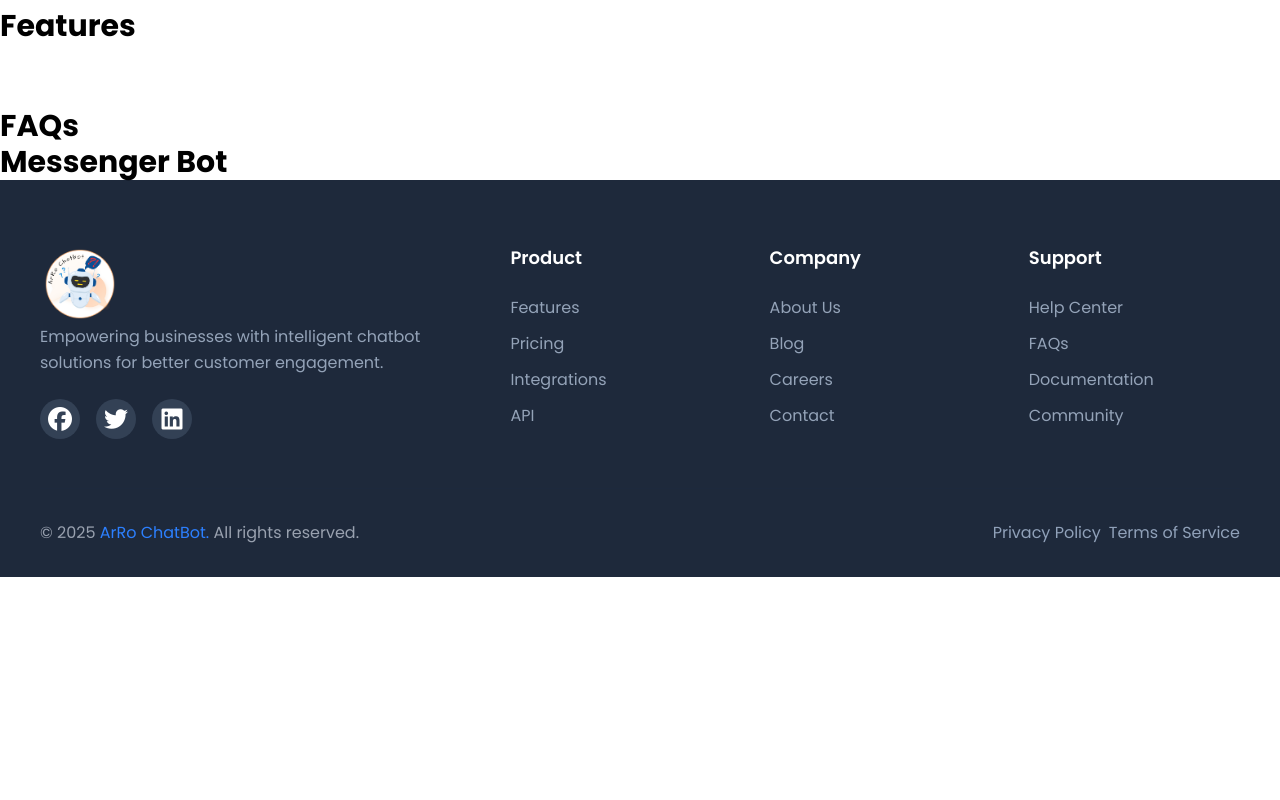
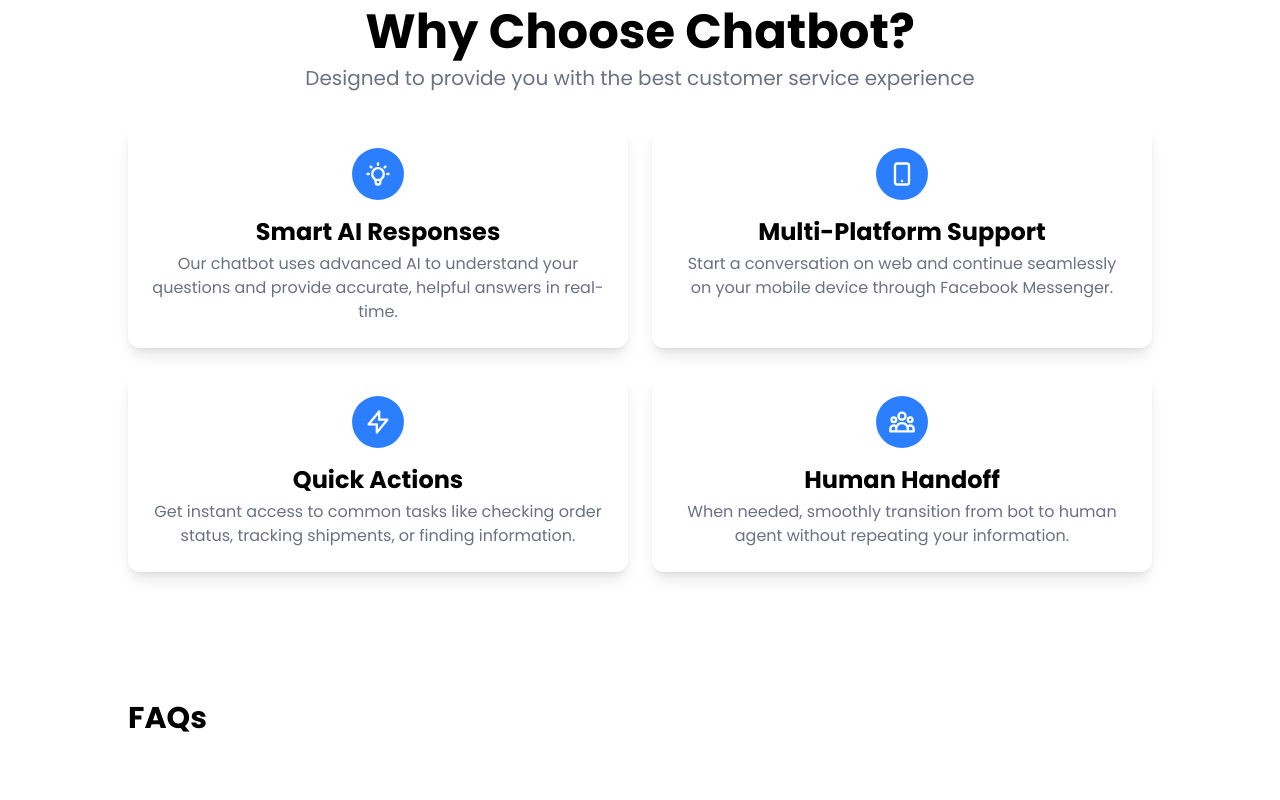
Before and after one commit to Rogers-17/messenger-chatbox, a Vue app: page / in a window 1280 px wide. Shown: the part 880-1680 px from the top of the page. Before the commit the page ends 1457 px from the top, so only its background shows below. Built offline with nearby package versions, Linux system fonts and the light colour scheme.

Commit message:
addded Features Component and detailed changes to all files for proper fitting

```diff
--- a/src/components/FAQs.vue
+++ b/src/components/FAQs.vue
@@ -2,5 +2,9 @@
 
 </script>
 <template>
-    <h1 class="text-3xl font-bold">FAQs</h1>
+    <section id="faqs" class="py-16">
+        <div class="container">
+            <h1 class="text-3xl font-bold">FAQs</h1>
+        </div>
+    </section>
 </template>
--- a/src/components/Features.vue
+++ b/src/components/Features.vue
@@ -1,10 +1,77 @@
 <script setup>
+
+    const features = [
+        {
+            id: 1,
+            title: "Smart AI Responses",
+            description: "Our chatbot uses advanced AI to understand your questions and provide accurate, helpful answers in real-time.",
+            icon: "brain"
+        },
+        {
+            id: 2,
+            title: "Multi-Platform Support",
+            description: "Start a conversation on web and continue seamlessly on your mobile device through Facebook Messenger.",
+            icon: "devices"
+        },
+        {
+            id: 3,
+            title: "Quick Actions",
+            description: "Get instant access to common tasks like checking order status, tracking shipments, or finding information.",
+            icon: "lightning"
+        },
+        {
+            id: 4,
+            title: "Human Handoff",
+            description: "When needed, smoothly transition from bot to human agent without repeating your information.",
+            icon: "users"
+        },
+    ]
 
 </script>
 <template>
-    <section class="py-16">
-        <div>
-            <h1 class="text-3xl font-bold">Features</h1>
+    <section id="features" class="py-16">
+        <div class="container max-w-7xl mx-auto">
+            <div class="space-y-2">
+                <h1 class="text-5xl font-bold text-center">
+                Why Choose Chatbot?
+                </h1>
+                <p class="text-xl text-gray-500 text-center">
+                    Designed to provide you with the best customer service experience
+                </p>
+            </div>
+
+            <div class="grid grid-cols-1 md:grid-cols-2 mt-8 gap-6">
+                <div
+                v-for="(feature) in features"
+                :key="feature.id"
+                class="rounded-xl shadow-lg"
+                >
+                <div class="flex flex-col justify-center items-center p-6">
+                    <div class="flex flex-col justify-center bg-blue-500 rounded-full p-3 mb-4">
+                        <svg v-if="feature.icon === 'brain'" class="w-7 h-7 text-white" fill="none" stroke="currentColor" viewBox="0 0 24 24">
+                            <path stroke-linecap="round" stroke-linejoin="round" stroke-width="2" d="M9.663 17h4.673M12 3v1m6.364 1.636l-.707.707M21 12h-1M4 12H3m3.343-5.657l-.707-.707m2.828 9.9a5 5 0 117.072 0l-.548.547A3.374 3.374 0 0014 18.469V19a2 2 0 11-4 0v-.531c0-.895-.356-1.754-.988-2.386l-.548-.547z" />
+                        </svg>
+                        <svg v-else-if="feature.icon === 'devices'" class="w-7 h-7 text-white" fill="none" stroke="currentColor" viewBox="0 0 24 24">
+                            <path stroke-linecap="round" stroke-linejoin="round" stroke-width="2" d="M12 18h.01M8 21h8a2 2 0 002-2V5a2 2 0 00-2-2H8a2 2 0 00-2 2v14a2 2 0 002 2z" />
+                        </svg>
+                        <svg v-else-if="feature.icon === 'lightning'" class="w-7 h-7 text-white" fill="none" stroke="currentColor" viewBox="0 0 24 24">
+                            <path stroke-linecap="round" stroke-linejoin="round" stroke-width="2" d="M13 10V3L4 14h7v7l9-11h-7z" />
+                        </svg>
+                        <svg v-else-if="feature.icon === 'users'" class="w-7 h-7 text-white" fill="none" stroke="currentColor" viewBox="0 0 24 24">
+                            <path stroke-linecap="round" stroke-linejoin="round" stroke-width="2" d="M17 20h5v-2a3 3 0 00-5.356-1.857M17 20H7m10 0v-2c0-.656-.126-1.283-.356-1.857M7 20H2v-2a3 3 0 015.356-1.857M7 20v-2c0-.656.126-1.283.356-1.857m0 0a5.002 5.002 0 019.288 0M15 7a3 3 0 11-6 0 3 3 0 016 0zm6 3a2 2 0 11-4 0 2 2 0 014 0zM7 10a2 2 0 11-4 0 2 2 0 014 0z" />
+                        </svg>
+                    </div>
+                    <div class="flex flex-col justify-center items-center text-center space-y-1">
+                        <h1 class="font-bold text-2xl">
+                            {{ feature.title }}
+                        </h1>
+                        <p class="text-gray-500">
+                            {{ feature.description }}
+                        </p>
+                    </div>
+                </div>
+                </div>
+            </div>
         </div>
     </section>
 </template>
--- a/src/components/Footer.vue
+++ b/src/components/Footer.vue
@@ -4,9 +4,9 @@
 
 <template>
   <!-- Footer dark background -->
-  <footer id="contact" class="bg-[#1e293b] text-[#e4eaf2] pt-16 px-8 pb-8 ">
+  <footer id="contact" class="bg-[#1e293b] text-[#e4eaf2] pt-16 pb-8">
     <!-- Container footer content -->
-    <div class="max-w-[1200px] mx-auto">
+    <div class="max-w-[1200px] w-full justify-center items-center mx-auto container">
 
       <div class="grid grid-cols-1 gap-8 mb-12 md:grid-cols-[2fr_1fr_1fr_1fr] md:gap-12">
         <!-- Section 1: Brand info and social links -->
--- a/src/components/Hero.vue
+++ b/src/components/Hero.vue
@@ -2,14 +2,15 @@
 
 </script>
 <template>
-    <section class="relative min-h-screen flex items-center justify-center px-4 py-20 overflow-hidden">
+    <section id="home" class="relative min-h-screen flex items-center justify-center px-4 py-20 overflow-hidden">
     <div class="absolute inset-0 overflow-hidden z-10 px-4 py-20 ">
       <div class="absolute -top-40 -right-40 w-80 h-80 bg-blue-400 rounded-full mix-blend-multiply filter blur-xl opacity-20 animate-float"></div>
       <div class="absolute -bottom-40 -left-40 w-80 h-80 bg-blue-500 rounded-full mix-blend-multiply filter blur-xl opacity-20 animate-float" style="animation-delay: 1s;"></div>
       <div class="absolute top-1/2 left-1/2 transform -translate-x-1/2 -translate-y-1/2 w-80 h-80 bg-blue-300 rounded-full mix-blend-multiply filter blur-xl opacity-20 animate-float" style="animation-delay: 2s;"></div>
     </div>
 
-    <div class="grid grid-cols-1 md:grid-cols-2 gap-8 justify-center items-center z-30 px-8 md:px-16 lg:px-32">
+    <div class="max-w-[1200px] mx-auto">
+    <div class="grid grid-cols-1 md:grid-cols-2 gap-8 justify-center items-center z-30 container">
             <div class="">
                 <h1 class="text-4xl md:text-5xl lg:text-7xl font-bold">
                     Revolutionize Customer Services With <span class="text-transparent bg-clip-text bg-linear-to-r from-[#8abeee88] to-blue-600"> Chatbot</span>
@@ -27,5 +28,6 @@
                 class="md:absolute h-full w-auto md:max-w-none md:-left-6 lg:left-0"  />
             </div>
         </div>
+    </div>
     </section>
 </template>
--- a/src/components/MessengerBot.vue
+++ b/src/components/MessengerBot.vue
@@ -2,5 +2,9 @@
 
 </script>
 <template>
-    <h1 class="text-3xl font-bold">Messenger Bot</h1>
+    <section class="py-16">
+        <div class="container">
+            <h1 class="text-3xl font-bold">Messenger Bot</h1>
+        </div>
+    </section>
 </template>
--- a/src/components/Navbar.vue
+++ b/src/components/Navbar.vue
@@ -21,9 +21,9 @@ const closeMenu = () => {
 
 <template>
   <!-- Navbar -->
-  <nav class="navbar fixed top-0 w-full z-50 transition-colors duration-300 shadow-md">
+  <nav class="navbar fixed top-0 w-full z-50 transition-colors duration-300 shadow-md backdrop-blur-xl">
     <!-- navbar Container -->
-    <div class="nav-container max-w-[1300px] mx-auto px-6 py-3 flex justify-between items-center backdrop-blur-xl">
+    <div class="nav-container max-w-[1200px] mx-auto px-6 py-3 flex justify-between items-center ">
       <!-- Logo: brand image on the left side of the navbar -->
       <div class="nav-log">
         <img src="../../public/arro-chat-bot.png" alt="ArRo Chat Bot" class="nav-logo-img w-20 h-20"  />
--- a/src/main.css
+++ b/src/main.css
@@ -7,3 +7,10 @@
 html{
     scroll-behavior: smooth;
 }
+
+
+@layer components {
+    .container{
+        @apply px-8 md:px-16 lg:px-32
+    }
+}
```
